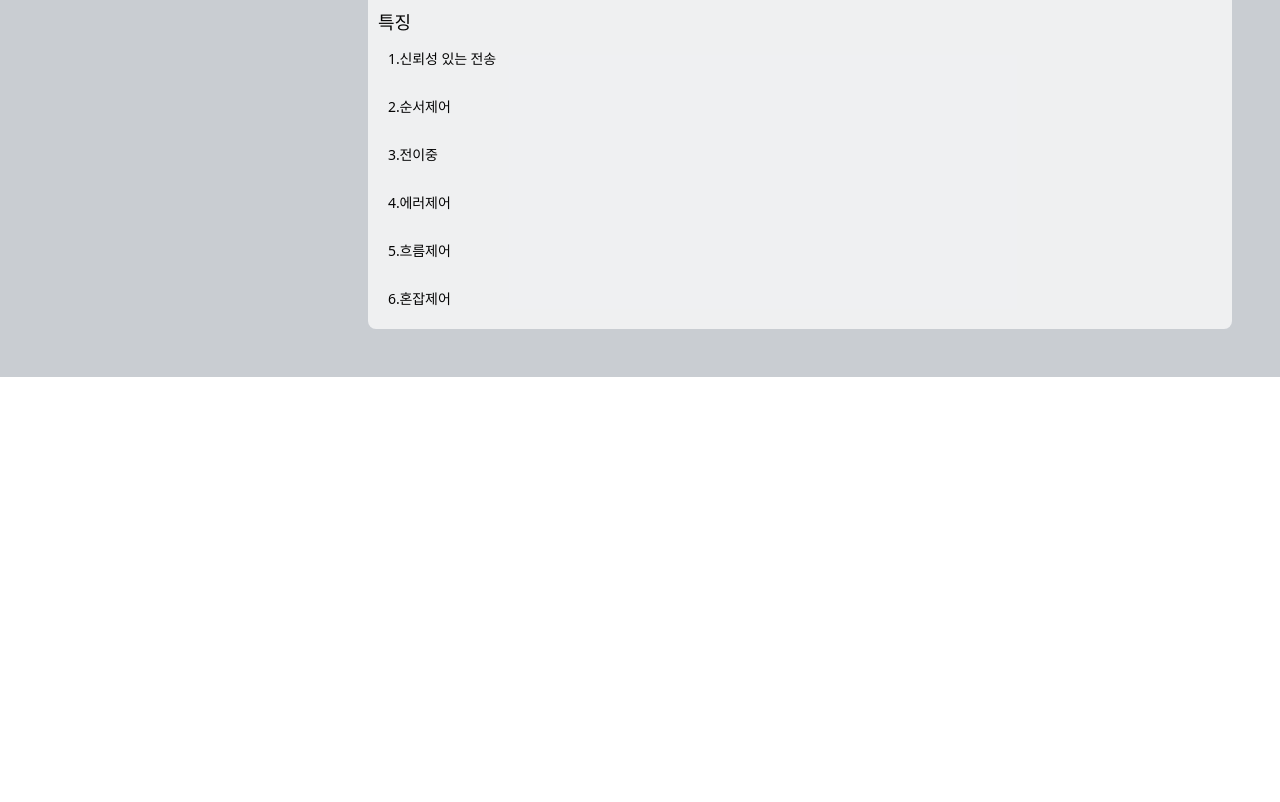
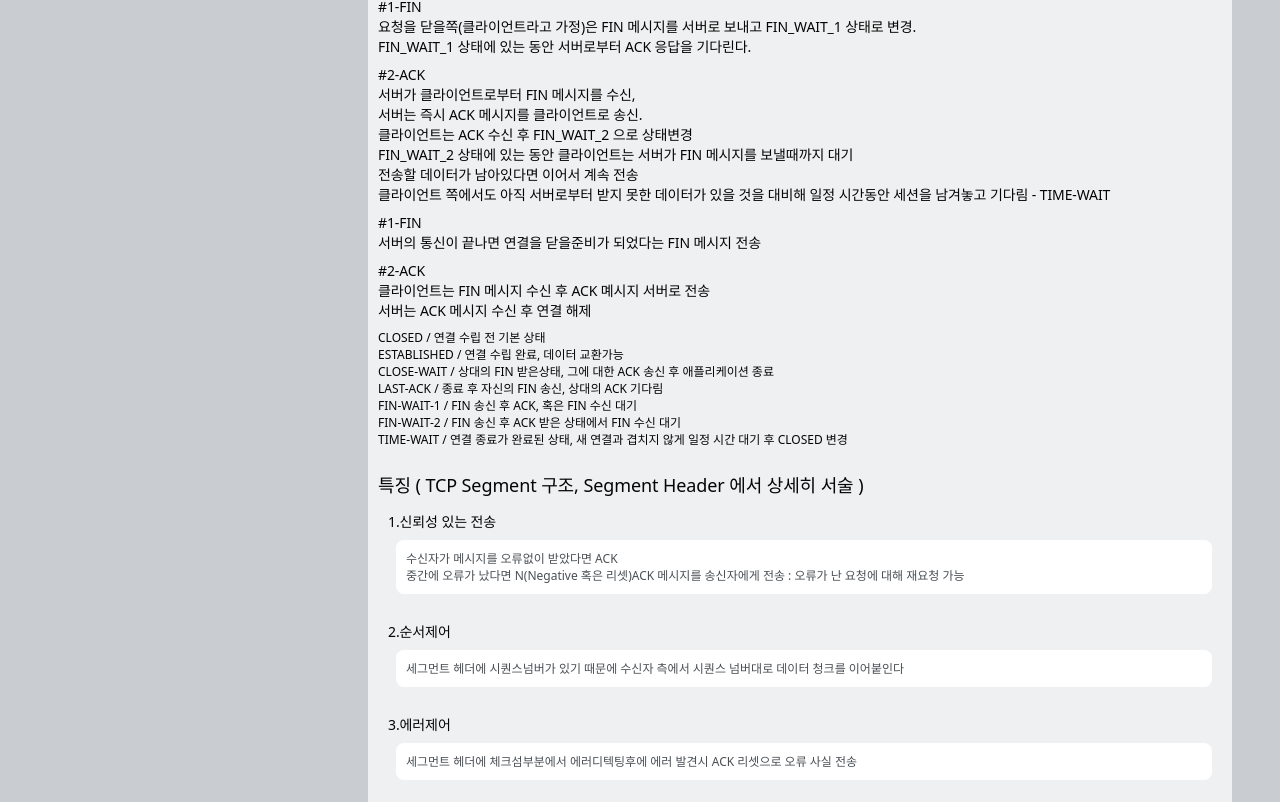
Before and after one commit to yjonghy/study-step, a Next.js app: page /computer-science/tcp in a window 1280 px wide. Shown: the part 1978-2780 px from the top of the page. Before the commit the page ends 2355 px from the top, so only its background shows below. Built offline with nearby package versions, Linux system fonts and the light colour scheme; what tailwindcss-font-inter would draw is missing.

Commit message:
tcp 흐름제어, 혼잡제어, 세그먼트 구조 서술중

```diff
--- a/src/app/computer-science/tcp/page.tsx
+++ b/src/app/computer-science/tcp/page.tsx
@@ -64,9 +64,43 @@ export default function Tcp (){
                         ESTABLISHED / 연결 수립 완료, 데이터 교환가능<br/>
                     </p>
                 </div>
-                <div className="w-full flex flex-col items-center justify-center gap-[4px] mt-[12px]">
-                    <p className="body-sm">연결해제과정</p>
+                <div className="w-full flex flex-col justify-center gap-[4px] mt-[12px]">
+                    <p className="body-sm self-center ">연결해제과정</p>
                     <img src={"/tcp-4way.png"} className="w-full object-cover"/>
+                    <p className="body-sm mt-[8px]">
+                        #1-FIN <br/>
+                        요청을 닫을쪽(클라이언트라고 가정)은 FIN 메시지를 서버로 보내고 FIN_WAIT_1 상태로 변경. <br/>
+                        FIN_WAIT_1 상태에 있는 동안 서버로부터 ACK 응답을 기다린다.
+                    </p>
+                    <p className="body-sm mt-[4px]">
+                        #2-ACK<br/>
+                        서버가 클라이언트로부터 FIN 메시지를 수신, <br/>
+                        서버는 즉시 ACK 메시지를 클라이언트로 송신. <br/>
+                        클라이언트는 ACK 수신 후 FIN_WAIT_2 으로 상태변경 <br/>
+                        FIN_WAIT_2 상태에 있는 동안 클라이언트는 서버가 FIN 메시지를 보낼때까지 대기 <br/>
+
+                        전송할 데이터가 남아있다면 이어서 계속 전송  <br/>
+                        클라이언트 쪽에서도 아직 서버로부터 받지 못한 데이터가 있을 것을 대비해 일정 시간동안 세션을 남겨놓고 기다림 - TIME-WAIT
+                    </p>
+                    <p className="body-sm mt-[4px]">
+                        #1-FIN <br/>
+                        서버의 통신이 끝나면 연결을 닫을준비가 되었다는 FIN 메시지 전송 <br/>
+                    </p>
+                    <p className="body-sm mt-[4px]">
+                        #2-ACK <br/>
+                        클라이언트는 FIN 메시지 수신 후 ACK 몌시지 서버로 전송 <br/>
+                        서버는 ACK 메시지 수신 후 연결 해제
+                    </p>
+
+                    <p className="body-xs mt-[4px]">
+                        CLOSED / 연결 수립 전 기본 상태<br/>
+                        ESTABLISHED / 연결 수립 완료, 데이터 교환가능<br/>
+                        CLOSE-WAIT / 상대의 FIN 받은상태, 그에 대한 ACK 송신 후 애플리케이션 종료<br/>
+                        LAST-ACK / 종료 후 자신의 FIN 송신, 상대의 ACK 기다림<br/>
+                        FIN-WAIT-1 / FIN 송신 후 ACK, 혹은 FIN 수신 대기<br/>
+                        FIN-WAIT-2 / FIN 송신 후 ACK 받은 상태에서 FIN 수신 대기<br/>
+                        TIME-WAIT / 연결 종료가 완료된 상태, 새 연결과 겹치지 않게 일정 시간 대기 후 CLOSED 변경 <br/>
+                    </p>
                 </div>
             </div>
 
@@ -74,83 +108,50 @@ export default function Tcp (){
 
 
             <div className="mt-[24px] w-full text-gray090">
-                <h2 className="body-lg">특징</h2>
+                <h2 className="body-lg">특징 ( TCP Segment 구조, Segment Header 에서 상세히 서술 )</h2>
 
-                <div
-                    onClick={() => setFeature1(!feature1)}
-                    className={`mt-[4px] relative cursor-pointer ${MotionFast} ${GhostPrimaryButton} rounded-[8px] p-[10px]`}>
+                <div className={`mt-[4px] relative ${MotionFast} ${GhostPrimaryButton} rounded-[8px] p-[10px]`}>
                     <p className="body-sm">1.신뢰성 있는 전송</p>
-                    {feature1 &&
-                        <div className="absolute top-[calc(100%_+_10px)] left-0 bg-white rounded-[8px] p-[10px] z-[1]">
-                            asdasd
-                        </div>
-                    }
+                    <div className="mt-[8px] ml-[8px] bg-white rounded-[8px] p-[10px] text-gray060 body-xs">
+                        수신자가 메시지를 오류없이 받았다면 ACK<br/>
+                        중간에 오류가 났다면 N(Negative 혹은 리셋)ACK 메시지를 송신자에게 전송 : 오류가 난 요청에 대해 재요청 가능<br/>
+                    </div>
+                </div>
+
+                <div className={`mt-[8px] relative cursor-pointer ${MotionFast} ${GhostPrimaryButton} rounded-[8px] p-[10px]`}>
+                    <p className="body-sm">2.순서제어</p>
+                    <div className="mt-[8px] ml-[8px] bg-white rounded-[8px] p-[10px] text-gray060 body-xs">
+                        세그먼트 헤더에 시퀀스넘버가 있기 때문에 수신자 측에서 시퀀스 넘버대로 데이터 청크를 이어붙인다
+                    </div>
                 </div>
 
                 <div
-                    onClick={() => setFeature2(!feature2)}
                     className={`mt-[8px] relative cursor-pointer ${MotionFast} ${GhostPrimaryButton} rounded-[8px] p-[10px]`}>
-                    <p className="body-sm">2.순서제어</p>
-                    {feature2 &&
-                        <div className="absolute top-[calc(100%_+_10px)] left-0 bg-white rounded-[8px] p-[10px]">
-                            asdasd
-                        </div>
-                    }
+                    <p className="body-sm">3.에러제어</p>
+                    <div className="mt-[8px] ml-[8px] bg-white rounded-[8px] p-[10px] text-gray060 body-xs">
+                        세그먼트 헤더에 체크섬부분에서 에러디텍팅후에 에러 발견시 ACK 리셋으로 오류 사실 전송
+                    </div>
                 </div>
 
                 <div
-                    onClick={() => setFeature1(!feature3)}
                     className={`mt-[8px] relative cursor-pointer ${MotionFast} ${GhostPrimaryButton} rounded-[8px] p-[10px]`}>
-                    <p className="body-sm">3.전이중</p>
-                    {feature3 &&
-                        <div className="absolute top-[calc(100%_+_10px)] left-0 bg-white rounded-[8px] p-[10px]">
-                        </div>
-                    }
+                    <p className="body-sm">4.흐름제어</p>
+                    <div className="mt-[8px] ml-[8px] bg-white rounded-[8px] p-[10px] text-gray060 body-xs">
+                        1.stop and wait<br/>
+                        매번 전송한 세그먼트에 대하여 확인응답을 받아야 다음 세그먼트를 전송하는 방법<br/>
+                        2.Sliding Window
+                    </div>
                 </div>
 
                 <div
-                    onClick={() => setFeature1(!feature4)}
                     className={`mt-[8px] relative cursor-pointer ${MotionFast} ${GhostPrimaryButton} rounded-[8px] p-[10px]`}>
-                    <p className="body-sm">4.에러제어</p>
-                    {feature4 &&
-                        <div className="absolute top-[calc(100%_+_10px)] left-0 bg-white rounded-[8px] p-[10px]">
-                        </div>
-                    }
-                </div>
-
-                <div
-                    onClick={() => setFeature1(!feature1)}
-                    className={`mt-[8px] relative cursor-pointer ${MotionFast} ${GhostPrimaryButton} rounded-[8px] p-[10px]`}>
-                    <p className="body-sm">5.흐름제어</p>
-                    {feature5 &&
-                        <div className="absolute top-[calc(100%_+_10px)] left-0 bg-white rounded-[8px] p-[10px]">
-                        </div>
-                    }
-                </div>
-
-                <div
-                    onClick={() => setFeature6(!feature6)}
-                    className={`mt-[8px] relative cursor-pointer ${MotionFast} ${GhostPrimaryButton} rounded-[8px] p-[10px]`}>
-                    <p className="body-sm">6.혼잡제어</p>
-                    {feature6 &&
-                        <div className="absolute top-[calc(100%_+_10px)] left-0 bg-white rounded-[8px] p-[10px]">
-                        </div>
-                    }
+                    <p className="body-sm">5.혼잡제어</p>
+                    <div className="mt-[8px] ml-[8px] bg-white rounded-[8px] p-[10px] text-gray060 body-xs">
+                    </div>
                 </div>
 
             </div>
-            {/*1.tcp란*/}
-            {/*2.tcp특징*/}
-            {/*
-              2.순서제어
-                    3.전이중
-                    4.에러제어
-                    5.흐름제어
-                    6.혼잡제어
-            */}
-            {/*3.tcp 구조*/}
-            {/*4.3way handshake*/}
-            {/*5.4way handshake*/}
+
         </article>
 
     )
```
Also changed, not shown: src/components/nav/index.tsx (+1 -11 lines).
